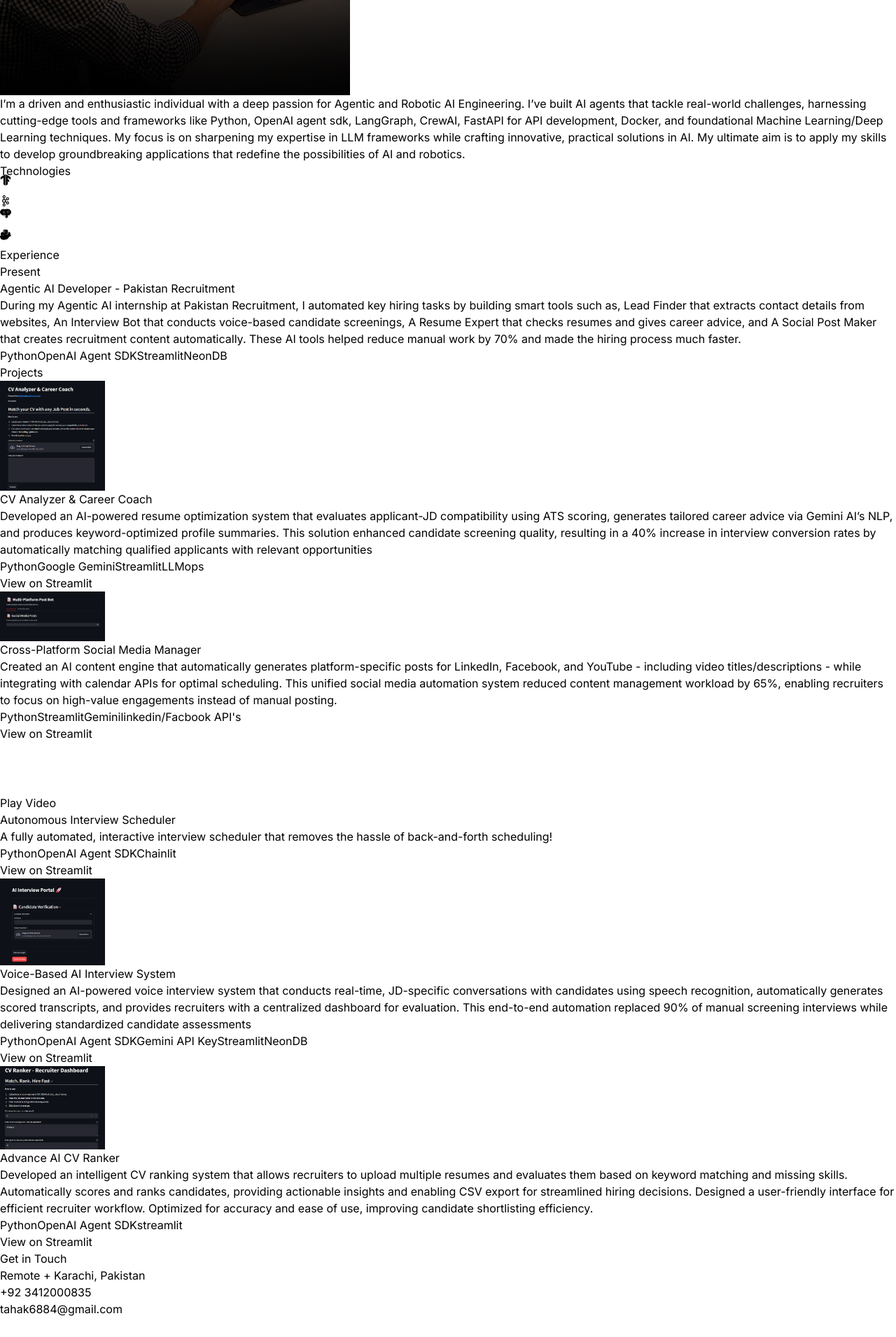
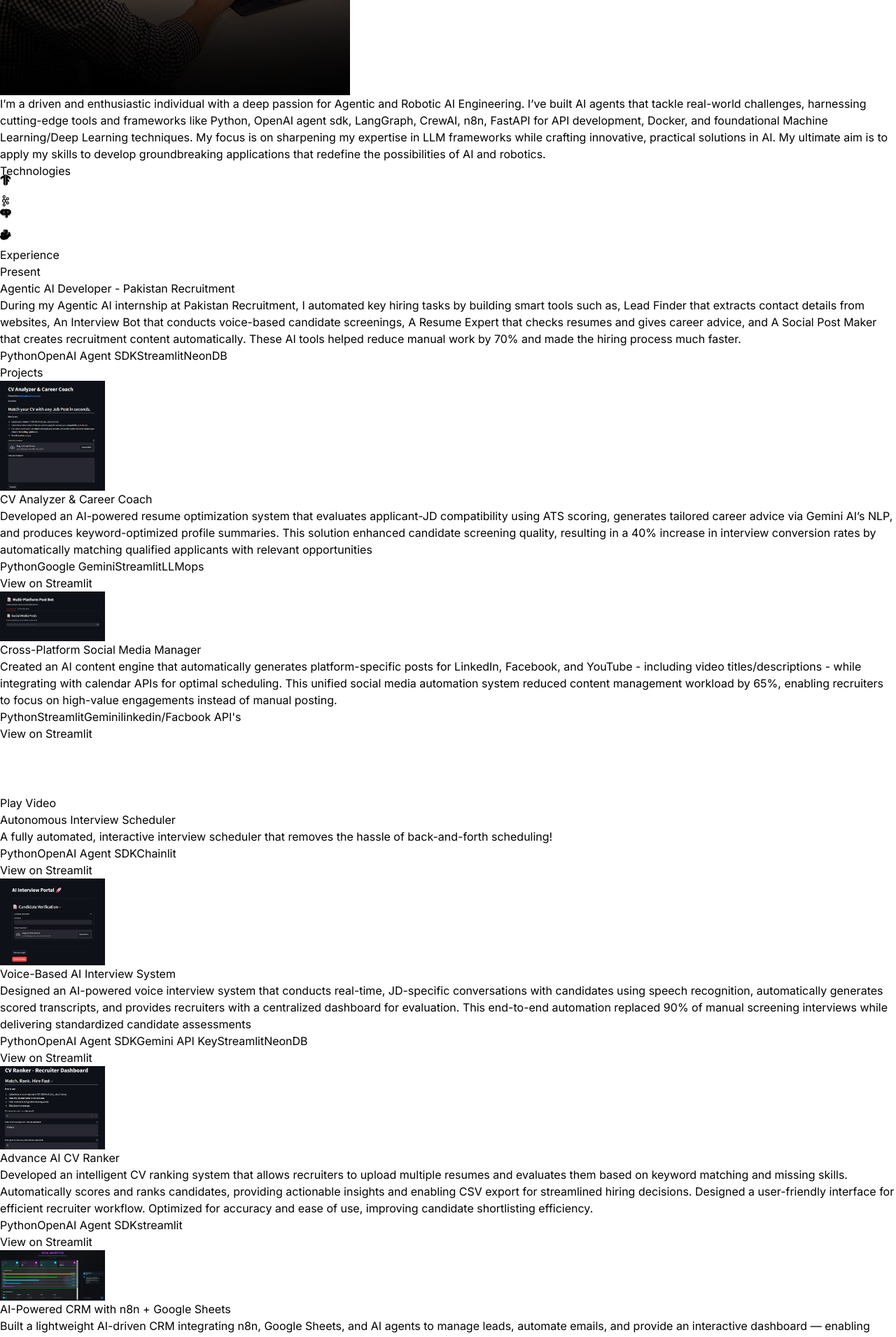
Before and after one commit to TahaNadeemkhan/portfolio, a React (Vite) app: page / in a window 1280 px wide. Shown: the part 880-2790 px from the top of the page at 70% size. Before the commit the page ends 2762 px from the top, so only its background shows below. Built offline with nearby package versions, Linux system fonts and the light colour scheme; grey boxes are pictures that could not be loaded.

Commit message:
updated new n8n projects

```diff
--- a/src/constants/index.js
+++ b/src/constants/index.js
@@ -3,10 +3,12 @@ import project2 from "../assets/projects/project-2.png"
 import project3 from "../assets/projects/project-3.mp4"
 import project4 from "../assets/projects/project-4.png"
 import project5 from "../assets/projects/project-5.jpg"
+import project6 from "../assets/projects/project-6.png"
+import project7 from "../assets/projects/project-7.png"
 
-export const HERO_CONTENT = `I am an energetic and motivated individual with a strong passion for Agentic and Robotic AI Engineering. I have developed AI agents capable of performing real-world tasks, leveraging advanced frameworks and technologies. My focus is on deepening my expertise in LLM frameworks and contributing to innovative solutions in AI. My ultimate goal is to utilize my skills and knowledge to create impactful, real-world applications that push the boundaries of AI and robotics.`
+export const HERO_CONTENT = `I am an energetic and motivated individual with a strong passion for Agentic and Robotic AI Engineering. I can build automation and AI solutions both with low-code tools like n8n and with code-first frameworks like Openai Ai Agent SDK, CrewAI depending on the project requirements. My ultimate goal is to utilize my skills and knowledge to create impactful, real-world applications that push the boundaries of AI and robotics.`
 
-export const ABOUT_TEXT = `I’m a driven and enthusiastic individual with a deep passion for Agentic and Robotic AI Engineering. I’ve built AI agents that tackle real-world challenges, harnessing cutting-edge tools and frameworks like Python, OpenAI agent sdk, LangGraph, CrewAI, FastAPI for API development, Docker, and foundational Machine Learning/Deep Learning techniques. My focus is on sharpening my expertise in LLM frameworks while crafting innovative, practical solutions in AI. My ultimate aim is to apply my skills to develop groundbreaking applications that redefine the possibilities of AI and robotics.`
+export const ABOUT_TEXT = `I’m a driven and enthusiastic individual with a deep passion for Agentic and Robotic AI Engineering. I’ve built AI agents that tackle real-world challenges, harnessing cutting-edge tools and frameworks like Python, OpenAI agent sdk, LangGraph, CrewAI, n8n, FastAPI for API development, Docker, and foundational Machine Learning/Deep Learning techniques. My focus is on sharpening my expertise in LLM frameworks while crafting innovative, practical solutions in AI. My ultimate aim is to apply my skills to develop groundbreaking applications that redefine the possibilities of AI and robotics.`
 
 export const EXPERIENCES = [
   {
@@ -64,6 +66,26 @@ export const PROJECTS = [
     vercelLink: "https://resume-screening-by-taha-nadeem.streamlit.app/"
   },
 
+  {
+    title: "AI-Powered CRM with n8n + Google Sheets",
+    image: project6,
+    description:
+      'Built a lightweight AI-driven CRM integrating n8n, Google Sheets, and AI agents to manage leads, automate emails, and provide an interactive dashboard — enabling instant updates via natural language commands.',
+    technologies: ["N8N", "Google Sheets", "Lovable"],
+    vercelLink: "https://glass-growth-flow.lovable.app/"
+  },
+
+  {
+    title: "AI-Powered Restaurant Bot (n8n + WhatsApp)",
+    image: project7,
+    description:
+      'Developed a conversational restaurant assistant on WhatsApp handling voice/text orders, fetching menu, logging orders to Google Sheets, and managing table reservations via Google Calendar integration.',
+    technologies: ["N8N", "Whatsapp API", "Google Sheets", "Google Calnder", "Gemini-API"],
+    vercelLink: ""
+
+  },
+
+
 ]
 
 export const CONTACT = {
```
Also changed, not shown: src/assets/projects/project-6.png (added), src/assets/projects/project-7.png (added).
